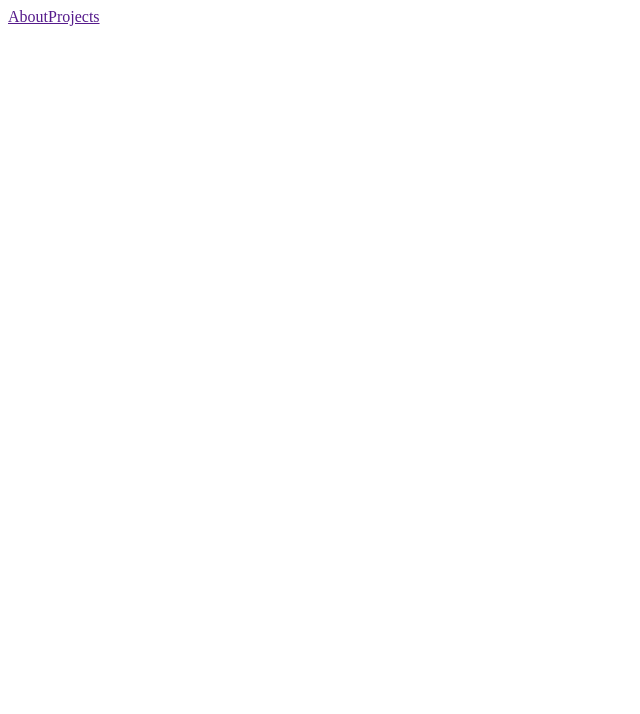
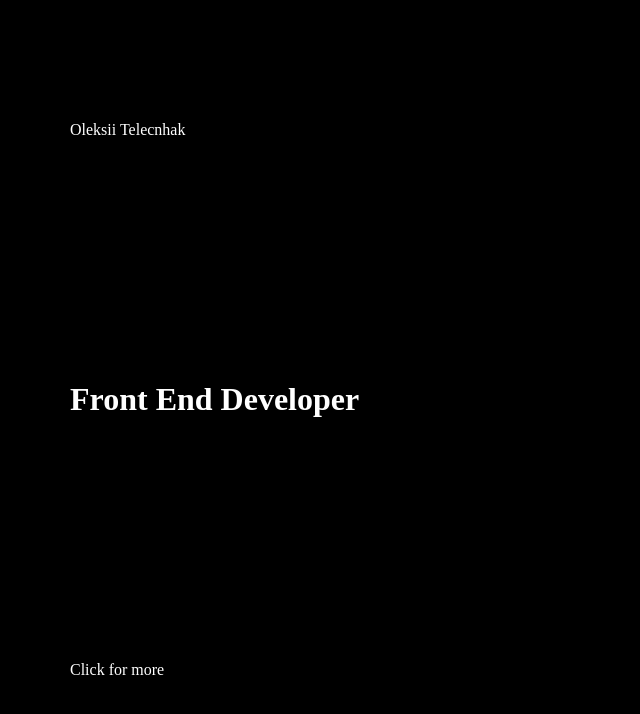
Before and after one commit to ElOleksii/portfolio, a React (Vite) app: page / in a window 1280 px wide. Shown: the top 714 px of the page, without its empty margins (0-640 px from the left). Built offline with nearby package versions, Linux system fonts and the light colour scheme.

Commit message:
init project

```diff
--- a/src/App.jsx
+++ b/src/App.jsx
@@ -2,11 +2,13 @@ function App() {
   return (
     <>
       <div className="homepage">
-        <nav className="navbar">
-          <a href="">About</a>
-          <a href="">Projects</a>
-          <a href=""></a>
-        </nav>
+        <div className="fullscreen">
+          <div className="homepage__container">
+            <p>Oleksii Telecnhak</p>
+            <h1>Front End Developer</h1>
+            <p>Click for more</p>
+          </div>
+        </div>
       </div>
     </>
   );
--- a/src/index.css
+++ b/src/index.css
@@ -0,0 +1,26 @@
+*,
+*::after,
+*::before {
+  margin: 0;
+  padding: 0;
+  box-sizing: border-box;
+}
+
+body {
+  color: #fff;
+}
+
+.homepage__container {
+  margin: 0 auto;
+  padding: 0 70px;
+  display: flex;
+  flex-direction: column;
+  min-height: 100vh;
+  justify-content: space-around;
+}
+
+.fullscreen {
+  min-width: 100%;
+  min-height: 100vh;
+  background-color: black;
+}
```
